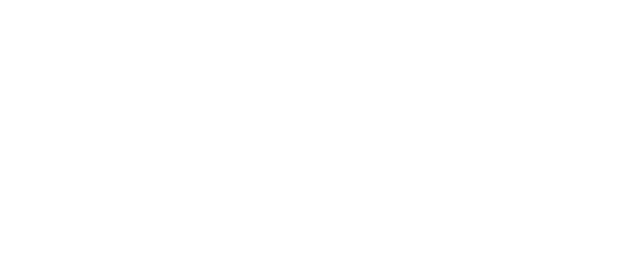
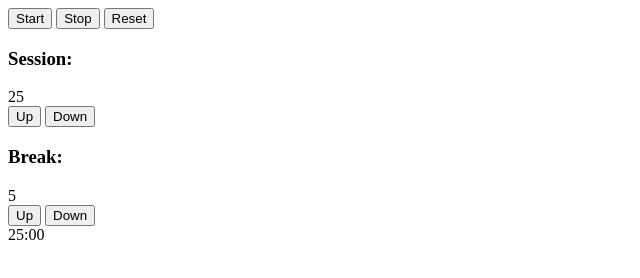
Before and after one commit to marboleda/pomodoro-clock, a plain HTML site: page index.html in a window 1280 px wide. Shown: the whole page, without its empty margins (0-640 px from the left). Drawn offline with Linux system fonts and the light colour scheme.

Commit message:
Create HTML elements

```diff
--- a/index.html
+++ b/index.html
@@ -5,6 +5,34 @@
         <title>Pomodoro Clock</title>
         <link rel="stylesheet" type="text/css" href="css/main.css" />
     </head>
+        <div id="clock">
+            <div id="operations">
+                <button>Start</button>
+                <button>Stop</button>
+                <button>Reset</button>
+            </div>
+            <div id="settings">
+                <div id="session">
+                    <h3>Session: </h3>
+                    <span id="session-time">25</span>
+                    <div id="session-buttons">
+                        <button>Up</button>
+                        <button>Down</button>
+                    </div>
+                </div>
+                <div id="break">
+                    <h3>Break: </h3>
+                    <span id="break-time">5</span>
+                    <div id="break-buttons">
+                        <button>Up</button>
+                        <button>Down</button>
+                    </div>
+                </div>
+            </div>
+            <div id="time">
+                25:00
+            </div>
+        </div>
     <body>
         <script type="text/javascript" src="scripts/script.js"></script>
     </body>
```
